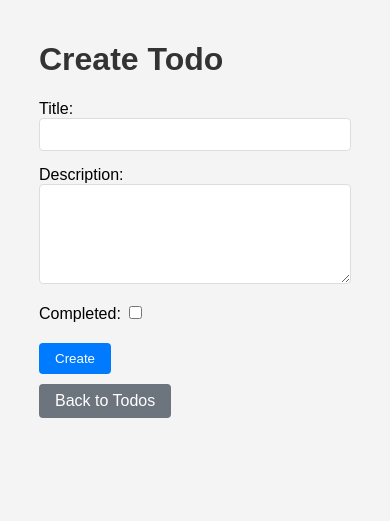
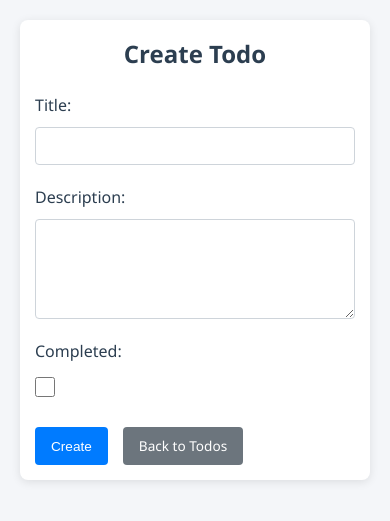
Before and after one commit to Ari-ICU/web-mvc, a PHP site: page /todos/create in a window 390 px wide. Shown: the top 521 px of the page. Run offline with PHP 8.4, Linux system fonts and the light colour scheme.

Commit message:
update sql

```diff
--- a/css/styles.css
+++ b/css/styles.css
@@ -1,85 +1,230 @@
-body {
-    font-family: Arial, sans-serif;
-    background-color: #f4f4f4;
+/* General Reset and Typography */
+* {
     margin: 0;
     padding: 0;
+    box-sizing: border-box;
 }
 
-.container {
-    width: 80%;
-    margin: 0 auto;
-    padding: 20px;
-}
-
-h1 {
+body {
+    font-family: 'Segoe UI', Arial, sans-serif;
+    line-height: 1.6;
+    background-color: #f4f6f9;
     color: #333;
 }
 
-.todo-list {
-    list-style: none;
-    padding: 0;
+/* Container */
+.container {
+    max-width: 800px;
+    margin: 40px auto;
+    padding: 20px;
+    background-color: #fff;
+    border-radius: 8px;
+    box-shadow: 0 2px 10px rgba(0, 0, 0, 0.1);
 }
 
-.todo-item {
-    background: #fff;
-    padding: 10px;
-    margin: 5px 0;
-    border-radius: 5px;
-    box-shadow: 0 1px 3px rgba(0, 0, 0, 0.1);
+/* Heading */
+h1 {
+    font-size: 2rem;
+    margin-bottom: 20px;
+    color: #2c3e50;
+    text-align: center;
 }
 
-.todo-item.completed {
-    background: #e0ffe0;
-    text-decoration: line-through;
+/* Form Styles */
+.todo-form {
+    display: flex;
+    flex-direction: column;
+    gap: 20px;
+    max-width: 500px;
+    margin: 0 auto;
 }
 
 .form-group {
-    margin-bottom: 15px;
+    display: flex;
+    flex-direction: column;
+}
+
+.form-group label {
+    font-weight: 500;
+    margin-bottom: 8px;
+    color: #2c3e50;
 }
 
 .form-control {
-    width: 100%;
-    padding: 8px;
-    border: 1px solid #ddd;
+    padding: 10px;
+    font-size: 1rem;
+    border: 1px solid #ced4da;
     border-radius: 4px;
-    box-sizing: border-box;
+    transition: border-color 0.2s ease, box-shadow 0.2s ease;
+}
+
+.form-control:focus {
+    outline: none;
+    border-color: #007bff;
+    box-shadow: 0 0 5px rgba(0, 123, 255, 0.3);
 }
 
 textarea.form-control {
-    height: 100px;
+    resize: vertical;
+    min-height: 100px;
 }
 
+input[type="checkbox"] {
+    width: 20px;
+    height: 20px;
+    margin-top: 5px;
+    accent-color: #007bff;
+}
+
+/* Buttons */
 .btn {
     display: inline-block;
-    padding: 8px 16px;
-    margin: 5px 0;
+    padding: 10px 20px;
+    font-size: 0.9rem;
+    text-decoration: none;
+    border-radius: 4px;
     border: none;
-    border-radius: 4px;
+    transition: background-color 0.3s ease, transform 0.1s ease;
     cursor: pointer;
-    text-decoration: none;
-    color: #fff;
 }
 
 .btn-primary {
     background-color: #007bff;
+    color: #fff;
 }
 
 .btn-primary:hover {
     background-color: #0056b3;
+    transform: translateY(-1px);
 }
 
 .btn-secondary {
     background-color: #6c757d;
+    color: #fff;
 }
 
 .btn-secondary:hover {
     background-color: #5a6268;
+    transform: translateY(-1px);
 }
 
 .btn-danger {
     background-color: #dc3545;
+    color: #fff;
 }
 
 .btn-danger:hover {
-    background-color: #c82333;
+    background-color: #b02a37;
+    transform: translateY(-1px);
 }
+
+.form-actions {
+    display: flex;
+    gap: 15px;
+    justify-content: flex-start;
+    margin-top: 10px;
+}
+
+/* Todo List Styles */
+.todo-list {
+    list-style: none;
+    margin-top: 20px;
+}
+
+.todo-item {
+    display: flex;
+    justify-content: space-between;
+    align-items: center;
+    padding: 12px;
+    margin-bottom: 10px;
+    background-color: #f8f9fa;
+    border: 1px solid #e9ecef;
+    border-radius: 4px;
+    transition: background-color 0.2s ease;
+}
+
+.todo-item:hover {
+    background-color: #e9ecef;
+}
+
+.todo-item.completed {
+    background-color: #d4edda;
+    border-color: #c3e6cb;
+}
+
+.todo-item.completed a {
+    text-decoration: line-through;
+    color: #6c757d;
+}
+
+.todo-item a {
+    color: #007bff;
+    text-decoration: none;
+    font-weight: 500;
+}
+
+.todo-item a:hover {
+    text-decoration: underline;
+}
+
+/* No Data and Data Available Messages */
+.no-data {
+    color: #6c757d;
+    font-size: 1.1rem;
+    font-style: italic;
+    text-align: center;
+    margin: 30px 0;
+    padding: 10px;
+    background-color: #f8d7da;
+    border: 1px solid #f5c6cb;
+    border-radius: 4px;
+}
+
+.data-available {
+    font-size: 1.2rem;
+    font-weight: 600;
+    color: #2c3e50;
+    margin: 20px 0 10px;
+}
+
+/* Links */
+a {
+    color: #007bff;
+    text-decoration: none;
+    font-weight: 500;
+}
+
+a:hover {
+    text-decoration: underline;
+}
+
+/* Responsive Design */
+@media (max-width: 600px) {
+    .container {
+        margin: 20px;
+        padding: 15px;
+    }
+
+    h1 {
+        font-size: 1.5rem;
+    }
+
+    .todo-form {
+        max-width: 100%;
+    }
+
+    .todo-item {
+        flex-direction: column;
+        align-items: flex-start;
+        gap: 10px;
+    }
+
+    .form-control {
+        font-size: 0.9rem;
+    }
+
+    .btn {
+        padding: 8px 16px;
+        font-size: 0.85rem;
+    }
+}
--- a/views/todos/create.php
+++ b/views/todos/create.php
@@ -2,9 +2,11 @@
 // views/todos/create.php
 ?>
 <!DOCTYPE html>
-<html>
+<html lang="en">
 
 <head>
+    <meta charset="UTF-8">
+    <meta name="viewport" content="width=device-width, initial-scale=1.0">
     <title>Create Todo</title>
     <link rel="stylesheet" href="/css/styles.css">
 </head>
@@ -12,19 +14,26 @@
 <body>
     <div class="container">
         <h1>Create Todo</h1>
-        <form method="POST" action="/todos/create">
+        <form method="POST" action="/todos/create" class="todo-form">
+            <!-- CSRF Token (example; adjust based on your framework) -->
+            <input type="hidden" name="_token" value="<?= htmlspecialchars($csrf_token ?? 'YOUR_CSRF_TOKEN') ?>">
             <div class="form-group">
-                <label>Title: <input type="text" name="title" class="form-control" required></label>
+                <label for="title">Title:</label>
+                <input type="text" id="title" name="title" class="form-control" required>
             </div>
             <div class="form-group">
-                <label>Description: <textarea name="description" class="form-control"></textarea></label>
+                <label for="description">Description:</label>
+                <textarea id="description" name="description" class="form-control"></textarea>
             </div>
             <div class="form-group">
-                <label>Completed: <input type="checkbox" name="completed" value="1"></label>
+                <label for="completed">Completed:</label>
+                <input type="checkbox" id="completed" name="completed" value="1">
             </div>
-            <button type="submit" class="btn btn-primary">Create</button>
+            <div class="form-actions">
+                <button type="submit" class="btn btn-primary">Create</button>
+                <a href="/todos" class="btn btn-secondary">Back to Todos</a>
+            </div>
         </form>
-        <a href="/todos" class="btn btn-secondary">Back to Todos</a>
     </div>
 </body>
 
```
Also changed, not shown: views/todos/edit.php (+23 -8 lines), views/todos/index.php (+5 -2 lines).
